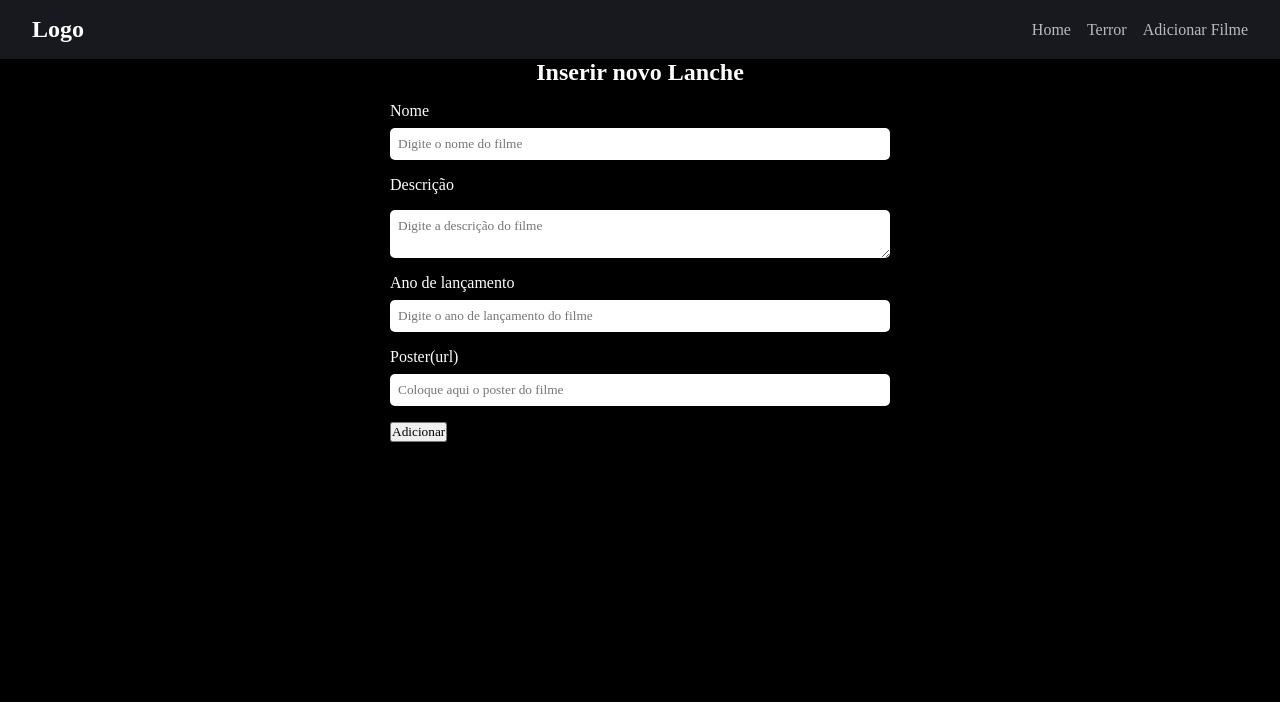
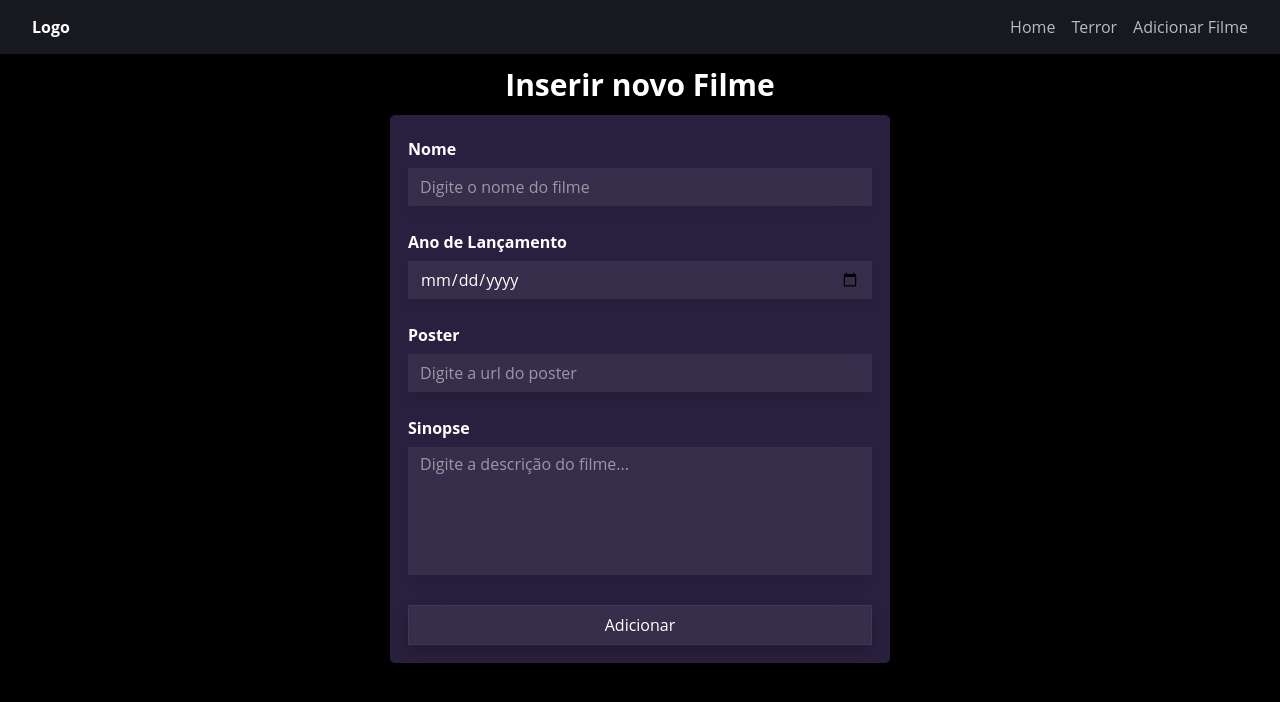
Before and after one commit to fernandorussie/cinemaAPI, a React (Vite) app: page /adiciona in a window 1280 px wide. Shown: the top 702 px of the page. Built offline with nearby package versions, Linux system fonts and the light colour scheme.

Commit message:
modal finalizado

```diff
--- a/src/index.css
+++ b/src/index.css
@@ -1,10 +1,12 @@
-@import url('https://fonts.googleapis.com/css2?family=Poppins:ital,wght@0,100;0,200;0,300;0,400;0,500;0,600;0,700;0,800;0,900;1,100;1,200;1,300;1,400;1,500;1,600;1,700;1,800;1,900&display=swap');
 *{
     margin: 0;
     padding: 0;
-    font-family: Blinker;
 }
+@import url("https://fonts.googleapis.com/css2?family=Montserrat&family=Open+Sans&display=swap");
 
+:root {
+  --accent-color: rgb(102, 57, 139);
+}
 body{
     background-color:  #000;
     color: #fff;
--- a/src/routes/Adiciona/adiciona.css
+++ b/src/routes/Adiciona/adiciona.css
@@ -8,17 +8,88 @@ form{
     width: 100%;
     margin: 0 auto;
 }
-.form-control {
-    display: flex;
-    flex-direction: column;
-    margin-bottom: 1rem;
+.form-content {
+  width: 90%;
+  max-width: 500px;
+  padding: 18px;
+  border-radius: 5px;
+  background-color: #29203f;
 }
-.form-control label{
-    margin-bottom: .5rem;
+
+h1 {
+  font-size: 30px;
+  text-align: center;
+  margin: 10px;
 }
-.form-control input,
-.form-control textarea{
-    padding: .5rem;
-    border-radius: 5px;
-    border: none;
+
+h2,
+.title-label {
+  font-weight: bold;
 }
+
+label {
+  display: flex;
+  align-items: center;
+}
+
+.input-box {
+  margin: 5px 0;
+  padding-bottom: 20px;
+}
+
+.input-text {
+  width: 100%;
+  height: 2.375rem;
+  padding: 0.375rem 0.75rem;
+  margin-top: 0.5rem;
+  color: #ffffff;
+  background: rgba(255, 255, 255, 0.068);
+  backdrop-filter: blur(20px);
+  -webkit-backdrop-filter: blur(20px);
+  border: none;
+  box-shadow: 0 8px 8px 0 rgba(0, 0, 0, 0.068);
+}
+.input-text:active .input-text:focus{
+  border-color: var(--accent-color);
+}
+input {
+  margin-right: 10px;
+  accent-color: var(--accent-color);
+  min-height: 1rem;
+  min-width: 1rem;
+}
+
+input::placeholder,
+textarea::placeholder {
+  opacity: 0.5;
+  color: #fff;
+}
+
+.comment {
+  height: 8rem;
+  min-height: 2.5rem;
+  resize: none;
+}
+
+
+.box-btn{
+  display: flex;
+  align-items: center;
+  justify-content: space-between;
+}
+.submit-button {
+  width: 100%;
+  height: 40px;
+  background: rgba(255, 255, 255, 0.068);
+  backdrop-filter: blur(20px);
+  -webkit-backdrop-filter: blur(10px);
+  border: 1px solid rgba(255, 255, 255, 0.048);
+  box-shadow: 0 8px 16px 0 rgba(0, 0, 0, 0.192);
+  transition-duration: 0.5s;
+  cursor: pointer;
+}
+
+.submit-button:hover {
+  background: rgba(255, 255, 255, 0.26);
+  transition-duration: 0.5s;
+}
--- a/src/routes/Adiciona/index.jsx
+++ b/src/routes/Adiciona/index.jsx
@@ -20,33 +20,35 @@ const Adiciona = () => {
     await api.post('/terror', item)
     // console.log("Upload Imagem")
     // console.log(imagem)
-    navigate("/", {replace: true})
+    navigate("/terror", {replace: true})
   }
 
   return (
     <div className='new-post'>
-      <h2>Inserir novo Lanche</h2>
+      <h1>Inserir novo Filme</h1>
 
-      <form onSubmit={(e) => addItem(e)}>
-        <div className='form-control'>
-          <label htmlFor="">Nome</label>
-          <input type="text" placeholder='Digite o nome do filme' onChange={(e) => setNome(e.target.value)}/>
+      <form className="form-content" onSubmit={(e) => addItem(e)}>
+        <div className="input-box">
+          <label className="title-label">Nome</label>
+          <input type="text" className="input-text" placeholder="Digite o nome do filme" required onChange={(e) => setNome(e.target.value)}/>
         </div>
-        <div className='form-control'>
-          <label htmlFor="">Descrição</label>
-          <textarea name="" id="" placeholder='Digite a descrição do filme' onChange={(e) => setDescricao(e.target.value)}></textarea>
+
+        <div className="input-box">
+          <label className="title-label">Ano de Lançamento</label>
+          <input type="date"className="input-text" placeholder="Digite o ano de lançamento" onChange={(e) => setAno(e.target.value)}/>
         </div>
-        <div className='form-control'>
-          <label htmlFor="">Ano de lançamento</label>
-          <input type="text" placeholder='Digite o ano de lançamento do filme' onChange={(e) => setAno(Number(e.target.value))}/>
+
+        <div className="input-box">
+          <label className="title-label">Poster</label>
+          <input type="text" className="input-text" placeholder="Digite a url do poster" onChange={(e) => setPoster(e.target.value)}/>
         </div>
-        <div className='form-control'>
-          <label htmlFor="">Poster(url)</label>
-          <input type="text" placeholder='Coloque aqui o poster do filme' onChange={(e) => setPoster(e.target.value)}/>
+
+        <div className="input-box">
+        <label className="title-label">Sinopse</label>
+          <textarea  className="input-text comment" placeholder="Digite a descrição do filme..." onChange={(e) => setDescricao(e.target.value)}></textarea>
         </div>
-        <input type="submit" className='btn' value="Adicionar" />
+        <input type="submit" className="submit-button" value="Adicionar" />
       </form>
-
     </div>
   )
 }
--- a/src/routes/Filme/filme.css
+++ b/src/routes/Filme/filme.css
@@ -1,6 +1,13 @@
-
+* {
+  margin: 0;
+  padding: 0;
+  box-sizing: border-box;
+  font-size: 16px;
+  font-family: "Open Sans", sans-serif;
+  color: #fff;
+}
 .modal-overlay {
-    background: #ececec0c;
+  background: #8f8f8f44;
   position: fixed;
   top: 0;
   bottom: 0;
@@ -11,7 +18,97 @@
   align-items: center;
   justify-content: center;
 }
+.modal-content {
+  width: 90%;
+  max-width: 500px;
+  padding: 8px;
+  border-radius: 5px;
+  background-image: url(https://images.unsplash.com/photo-1620641788421-7a1c342ea42e?ixlib=rb-4.0.3&ixid=MnwxMjA3fDB8MHxwaG90by1wYWdlfHx8fGVufDB8fHx8&auto=format&fit=crop&w=1974&q=80);
+  background-size: cover;
+  background-color: #29203f;
+}
 
+h1 {
+  font-size: 30px;
+  text-align: center;
+  margin: 10px;
+}
+
+h2,
+.title-label {
+  font-weight: bold;
+}
+
+label {
+  display: flex;
+  align-items: center;
+}
+
+.input-box {
+  margin: 5px 0;
+  padding-bottom: 20px;
+}
+
+.input-text {
+  width: 100%;
+  height: 2.375rem;
+  padding: 0.375rem 0.75rem;
+  margin-top: 0.5rem;
+  color: #ffffff;
+  background: rgba(255, 255, 255, 0.068);
+  backdrop-filter: blur(20px);
+  -webkit-backdrop-filter: blur(20px);
+  border: none;
+  box-shadow: 0 8px 8px 0 rgba(0, 0, 0, 0.068);
+}
+.input-text:active .input-text:focus{
+  border-color: var(--accent-color);
+}
+input {
+  margin-right: 10px;
+  accent-color: var(--accent-color);
+  min-height: 1rem;
+  min-width: 1rem;
+}
+
+input::placeholder,
+textarea::placeholder {
+  opacity: 0.5;
+  color: #fff;
+}
+
+.comment {
+  height: 8rem;
+  min-height: 2.5rem;
+  resize: none;
+}
+
+
+.box-btn{
+  display: flex;
+  align-items: center;
+  justify-content: space-between;
+}
+.btn-modal {
+  width: 40%;
+  height: 40px;
+  background: rgba(255, 255, 255, 0.068);
+  backdrop-filter: blur(20px);
+  -webkit-backdrop-filter: blur(10px);
+  border: 1px solid rgba(255, 255, 255, 0.048);
+  box-shadow: 0 8px 16px 0 rgba(0, 0, 0, 0.192);
+  transition-duration: 0.5s;
+  cursor: pointer;
+}
+
+.btn-modal:hover {
+  background: rgba(255, 255, 255, 0.26);
+  transition-duration: 0.5s;
+}
+
+
+
+/*
 .modal-content {
   width: 90%;
   max-width: 500px;
@@ -43,4 +140,4 @@
   font-size: large;
   float: right;
   cursor: pointer;
-  }
+} */
--- a/src/routes/Filme/index.jsx
+++ b/src/routes/Filme/index.jsx
@@ -78,6 +78,41 @@ function Filme() {
                 overlayClassName="modal-overlay"
                 className="modal-content"
               >
+              <form>
+              <div className="input-box">
+                <label className="title-label">Nome</label>
+                <input type="text" className="input-text" placeholder="Digite o nome do filme" required onChange={(e) => setNome(e.target.value)}/>
+              </div>
+
+              <div className="input-box">
+                <label className="title-label">Ano de Lançamento</label>
+                <input type="date"className="input-text" placeholder="Digite o ano de lançamento" onChange={(e) => setAno(e.target.value)}/>
+              </div>
+
+              <div className="input-box">
+                <label className="title-label">Poster</label>
+                <input type="text" className="input-text" placeholder="Digite a url do poster" onChange={(e) => setPoster(e.target.value)}/>
+              </div>
+
+              <h2>Sinopse</h2>
+              <div className="input-box">
+                <textarea  className="input-text comment" placeholder="Digite a descrição do filme..." onChange={(e) => setDescricao(e.target.value)}></textarea>
+              </div>
+              {/* <input type="submit" id="submit" value="Submit" className="submit-button"/> */}
+            </form>
+              <div className="box-btn">
+                <button className='btn-modal' onClick={closeModal}>Close</button>
+                <button className='btn-modal' onClick={() => editElement(item.id)}>Salvar alterações</button>
+              </div>
+              </Modal>
+
+            {/* <Modal
+                isOpen={modalIsOpen}
+                onRequestClose={closeModal}
+                contentLabel="Example Modal"
+                overlayClassName="modal-overlay"
+                className="modal-content"
+              >
                 <form className='box-modal'>
                   <label htmlFor="">Alterar nome:</label>
                     <input type="text" placeholder='Digite o nome do item' onChange={(e) => setNome(e.target.value)}/>
@@ -96,7 +131,7 @@ function Filme() {
                 onClick={() => editElement(item.id)}
                 >Salvar alterações</button>
                 <button className='btn-modal' onClick={closeModal}>Close</button>
-              </Modal>
+              </Modal>  */}
         </div>
      );
 }
--- a/src/routes/Terror/index.jsx
+++ b/src/routes/Terror/index.jsx
@@ -43,13 +43,7 @@ function App() {
     })
     setItem(filtro);
   }
-  const editElement = async (id) => {
-      await api.patch(`/terror/${id}`, {
-        nome: 'Filme Terror'
-      })
-      .then((sucesso) => console.log(sucesso))
-      window.location.reload();
-  }
+
   if(load){
     return (
       <div className='container'>
@@ -71,17 +65,14 @@ function App() {
               <div key={item.id} className='property-card'>
                   <img src={item.poster} alt="" />
                   <div className='property-description'>
-                    <Link to={`/terror/${item.id}`}>
-                      <h5>{item.nome}</h5>
-                    </Link>
+                    <h5>{item.nome}</h5>
                     <div className='description'>{item.descricao}</div>
                     <div className='box-config'>
-                      <Link to={`/terror/${item.id}`}>
-                        <button className='btn-edit'>Saiba mais</button>
+                      <Link className='btn-edit' to={`/terror/${item.id}`}>
+                        Saiba mais
                       </Link>
 
                       <button className='btn-delete' onClick={() => deleteElement(item.id)}>Excluir</button>
-                      {/* <button className='btn-edit' onClick={() => editElement(item.id)}>Editar</button> */}
                     </div>
                   </div>
 
```
Lines whose indentation alone changed are shown as unchanged.
